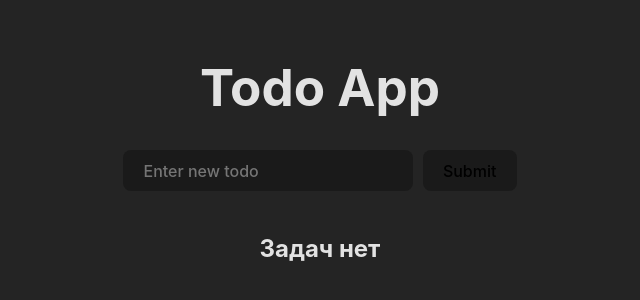
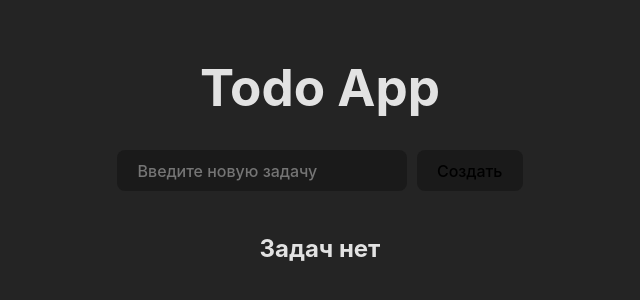
Before and after one commit to Astemir-Gurizhev/todo-app, a React (Vite) app: page / in a window 1280 px wide. Shown: the part 244-544 px from the top of the page, without its empty margins (320-960 px from the left). Built offline with nearby package versions, Linux system fonts and the light colour scheme.

Commit message:
The text with the number of completed tasks is displayed in the new TaskCompleted component.

```diff
--- a/src/components/TaskForm/TaskForm.tsx
+++ b/src/components/TaskForm/TaskForm.tsx
@@ -18,10 +18,10 @@ const TaskForm = ({ addTask }): string => {
 			<input
 				value={text}
 				onChange={e => setText(e.target.value)}
-				placeholder='Enter new todo'
+				placeholder='Введите новую задачу'
 				type='text'
 			/>
-			<button>Submit</button>
+			<button>Создать</button>
 		</form>
 	)
 }
--- /dev/null
+++ b/src/components/task-completed/TaskCompleted.tsx
@@ -0,0 +1,8 @@
+const TaskCompleted = ({comletedTasksExist}) => {
+	return <>
+		{comletedTasksExist > 0 && (<p style={{
+			textAlign: "center"
+		}}>Выполнено задач: {comletedTasksExist}</p>)}
+	</>
+}
+export default TaskCompleted
--- a/src/components/todo/Todo.tsx
+++ b/src/components/todo/Todo.tsx
@@ -3,6 +3,7 @@ import { v4 as uuidv4 } from 'uuid'
 import TaskForm from '../TaskForm/TaskForm'
 import TaskList from '../TaskList/TaskList'
 import TaskBtns from '../task-btns/TaskBtns'
+import TaskCompleted from '../task-completed/TaskCompleted'
 
 const Todo = () => {
 	const [tasks, setTasks] = useState([])
@@ -59,6 +60,8 @@ const Todo = () => {
 				deleteTask={deleteTaskHandler}
 				toggleTask={toggleTaskHandler}
 			/>
+
+			<TaskCompleted comletedTasksExist={completedTasksCounter}/>
 		</>
 	)
 }
```
